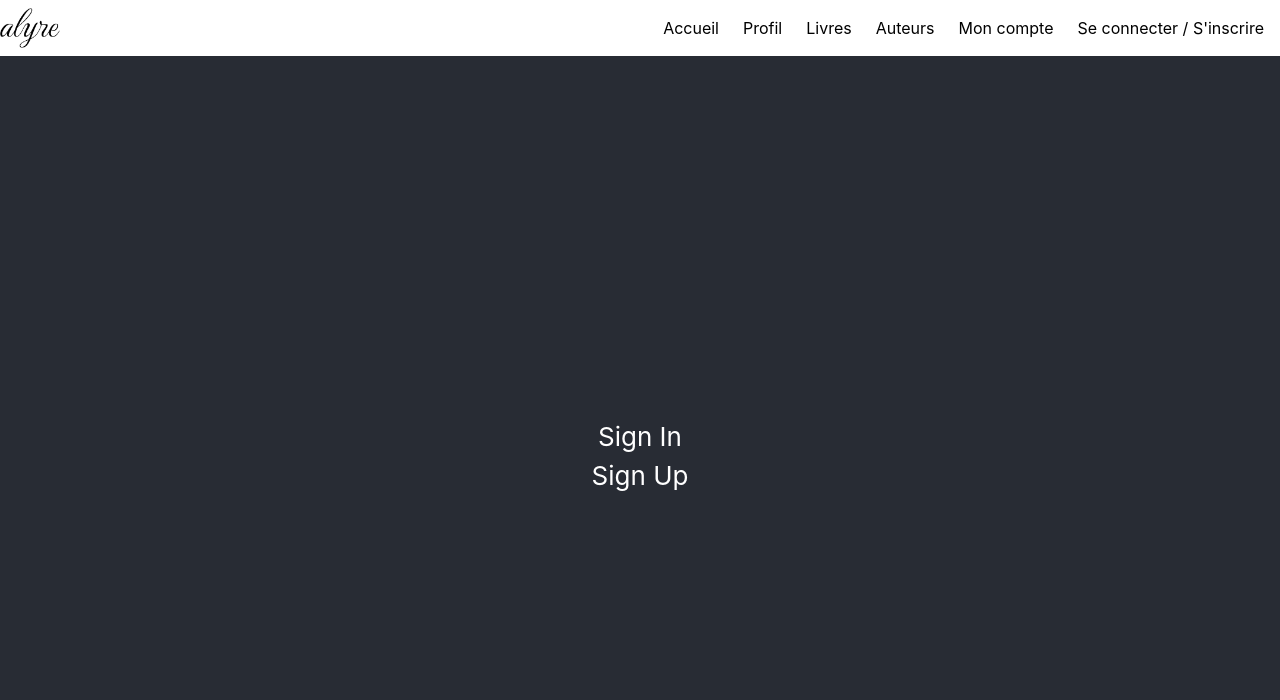
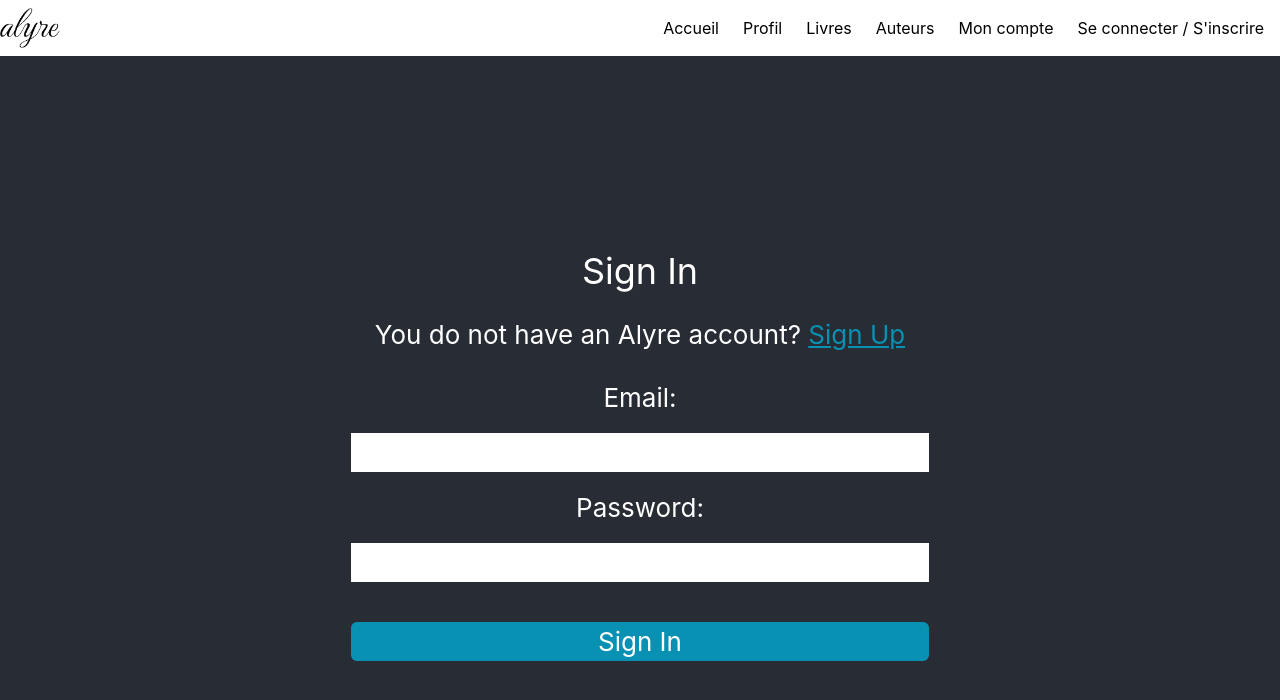
Before and after one commit to kabak-co/alyre, a React (Create React App) app: page /signin in a window 1280 px wide. Shown: the top 700 px of the page. Built offline with nearby package versions, Linux system fonts and the light colour scheme.

Commit message:
Build(Sign In) sign in page skeleton

```diff
--- a/src/pages/SignIn.tsx
+++ b/src/pages/SignIn.tsx
@@ -1,10 +1,18 @@
 import { Link } from "react-router-dom";
 
 const SignIn = () => {
+
     return (
         <div>
-            <h1>Sign In</h1>
-            <Link to={'/signup'}>Sign Up</Link>
+            <h1 className="m-6 text-4xl">Sign In</h1>
+            <p className="m-6">You do not have an Alyre account? <Link className="underline text-cyan-600" to={'/signup'}>Sign Up</Link></p>
+            <div className="flex flex-col">
+                <label htmlFor="email">Email:</label>
+                <input className="my-4 text-slate-500" type="text" name="email" id="email" />
+                <label htmlFor="password">Password:</label>
+                <input className="my-4 text-slate-500" type="text" name="password" id="password" />
+                <button className="my-6 bg-cyan-600 rounded-md">Sign In</button>
+            </div>
         </div>
     );
 };
```
